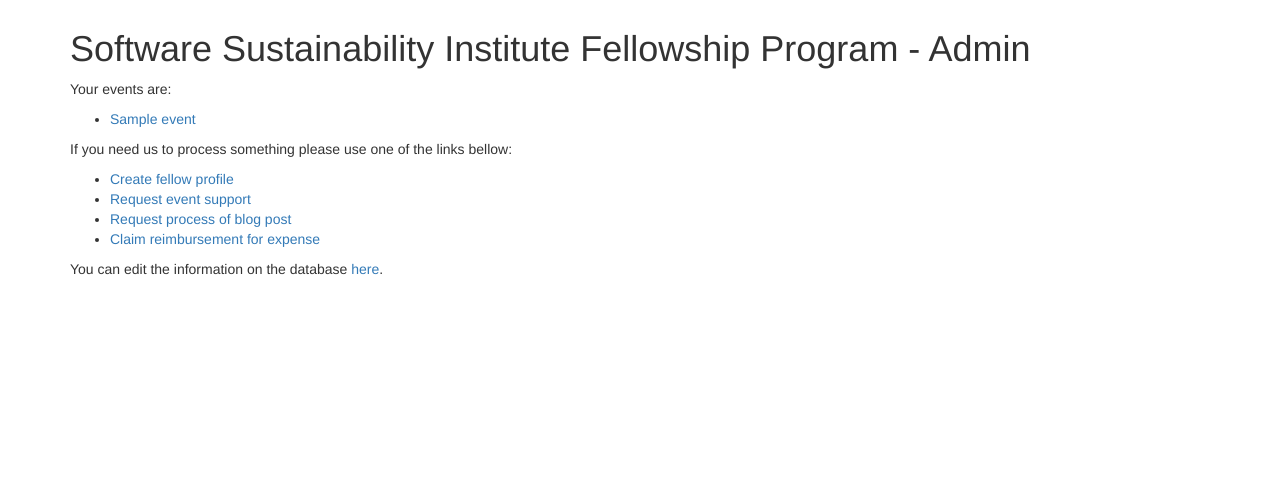
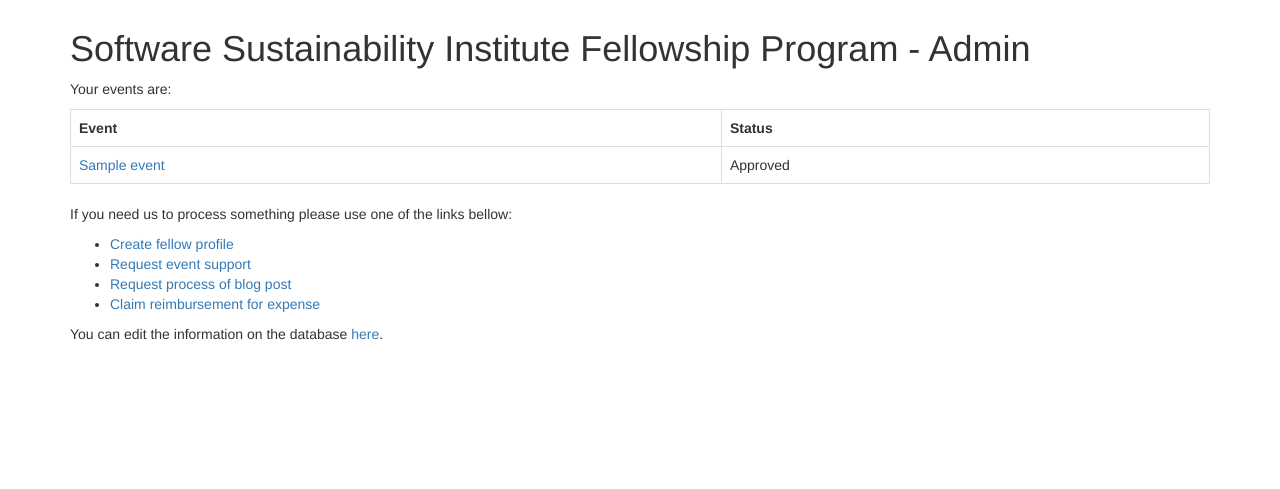
Before and after one commit to softwaresaved/lowfat, a Django app: template fellowms/templates/fellowms/dashboard.html in a window 1280 px wide. Shown: the part 51-540 px from the top of the page. Run offline with Django 3.2, Linux system fonts and the light colour scheme; a user stored in the database is signed in; tables that the repository leaves empty hold one stand-in row (values such as "Sample post"); the template is opened without the code that fills it: values that come from a table or form of the project are taken from there, most other values are stand-ins (such as "Sample title", 1, 10 or a date in 2020); parts of the project's set-up code (start-up, migrations or seed data) failed here and were passed over; some libraries are stand-ins or nearby versions.

Commit message:
Use table on dashboard

```diff
--- a/fellowms/templates/fellowms/dashboard.html
+++ b/fellowms/templates/fellowms/dashboard.html
@@ -8,13 +8,36 @@
 {% endif %}
 {% if user.is_authenticated %}
 <p>Your events are:</p>
-<ul>
-{% for event in events %}
-<li><a href="{% url 'event_detail' event.id %}">{{ event.name }}</a></li>
-{% empty %}
-<li>No events.</li>
-{% endfor %}
-</ul>
+<table class="table table-bordered">
+  <tbody>
+    <tr>
+      <th>
+        Event
+      </th>
+      <th>
+        Status
+      </th>
+    </tr>
+    {% for event in events %}
+    <tr
+       {% if event.status in 'U' %}
+       class="danger"
+       {% elif event.status in 'P' %}
+       class="warning"
+       {% elif event.status in 'AR' %}
+       class="sucess"
+       {% endif %}
+       >
+      <td>
+        <a href="{% url 'event_detail' event.id %}">{{ event.name }}</a>
+      </td>
+      <td>
+        {{ event.get_status_display }}
+      </td>
+    </tr>
+    {% endfor %}
+  </tbody>
+</table>
 {% endif %}
 <p>If you need us to process something please use one of the links bellow:</p>
 <ul>
```
